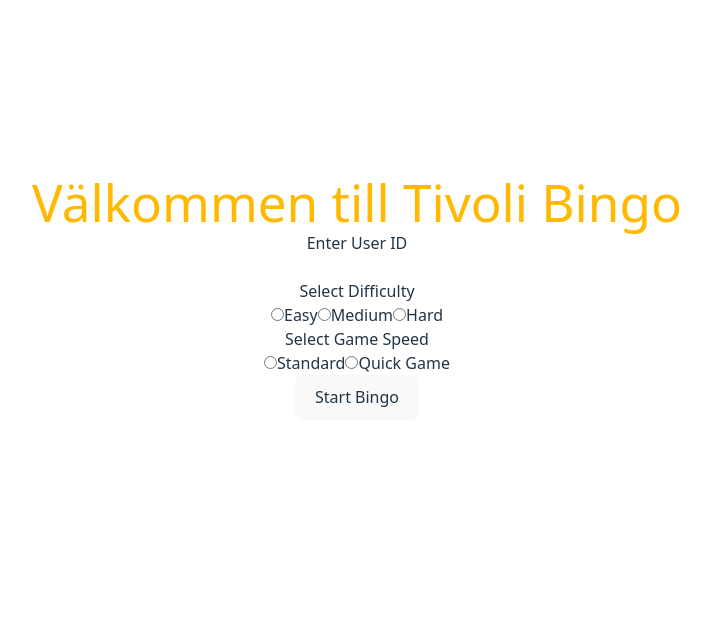
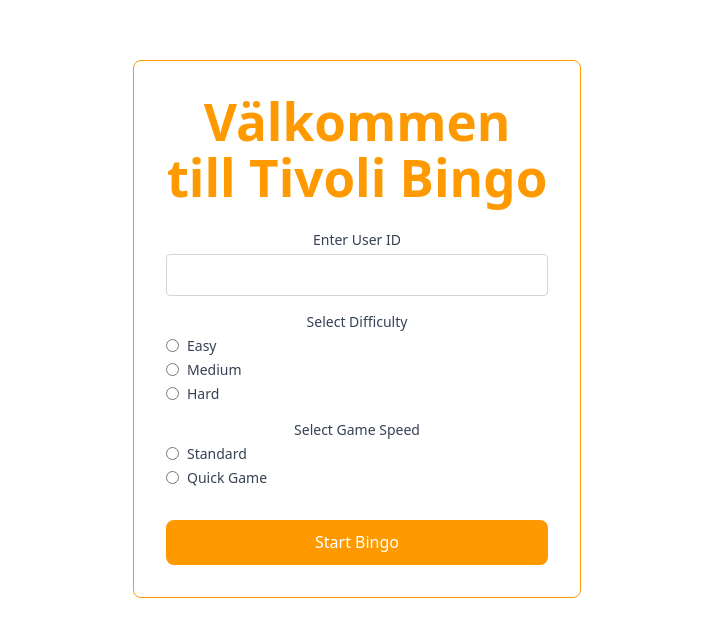
Before and after one commit to jolor2024/bingo, a React (Vite) app in the folder bingo-app/: page / in a window 1280 px wide. Shown: the part 103-740 px from the top of the page, without its empty margins (283-994 px from the left). Built offline with nearby package versions, Linux system fonts and the light colour scheme.

Commit message:
added basic style

```diff
--- a/bingo-app/src/App.tsx
+++ b/bingo-app/src/App.tsx
@@ -1,13 +1,11 @@
-import { useState, type FormEvent } from 'react'
-import './App.css'
-
+import { useState, type FormEvent } from 'react';
+import './App.css'; // Tailwind should be imported here
 import BingoGame from './components/BingoGame';
 
 function App() {
   const [userId, setUserId] = useState("");
   const [difficulty, setDifficulty] = useState("");
   const [gameSpeed, setGameSpeed] = useState('');
-
   const [gameStarted, setGameStarted] = useState(false);
 
   function startGame(e: FormEvent<HTMLFormElement>) {
@@ -19,85 +17,85 @@
   return (
     <>
       {!gameStarted && (
+        <div className="min-h-screen flex items-center justify-center px-4">
+          <div className="w-full max-w-md bg-white p-8 rounded-lg border-1 text-amber-500">
+            <h1 className="text-3xl font-bold text-center text-amber-500 mb-6">
+              Välkommen till Tivoli Bingo
+            </h1>
+            <form onSubmit={startGame} className="space-y-4">
               <div>
-      <h1 className='text-amber-400 text-2xl'>Välkommen till Tivoli Bingo</h1>
-      <form onSubmit={startGame}>
-      <h3>Enter User ID</h3>
+                <label htmlFor="userId" className="block text-sm font-medium text-gray-700 mb-1">
+                  Enter User ID
+                </label>
                 <input
                   id="userId"
                   name="userId"
                   type="text"
                   value={userId}
                   onChange={(e) => setUserId(e.target.value)}
+                  className="w-full border border-gray-300 rounded px-3 py-2 focus:outline-none focus:ring-2 focus:ring-amber-400"
                 />
+              </div>
 
-      <h3>Select Difficulty</h3>
-      <div className="difficulty-options">
+              <div>
+                <label className="block text-sm font-medium text-gray-700 mb-1">Select Difficulty</label>
+                <div className="space-y-1">
+                  {['easy', 'medium', 'hard'].map((level) => (
+                    <div key={level} className="flex items-center space-x-2">
                       <input
                         type="radio"
-          id="easy"
+                        id={level}
                         name="difficulty"
-          value="easy"
-          checked={difficulty === 'easy'}
-          onChange={() => setDifficulty('easy')}
+                        value={level}
+                        checked={difficulty === level}
+                        onChange={() => setDifficulty(level)}
+                        className="accent-amber-500"
                       />
-        <label htmlFor="easy">Easy</label>
+                      <label htmlFor={level} className="text-sm text-gray-700 capitalize">{level}</label>
+                    </div>
+                  ))}
+                </div>
+              </div>
 
+              <div>
+                <label className="block text-sm font-medium text-gray-700 mb-1">Select Game Speed</label>
+                <div className="space-y-1">
+                  {[
+                    { id: 'standard', label: 'Standard' },
+                    { id: 'quick', label: 'Quick Game' },
+                  ].map((option) => (
+                    <div key={option.id} className="flex items-center space-x-2">
                       <input
                         type="radio"
-          id="medium"
-          name="difficulty"
-          value="medium"
-          checked={difficulty === 'medium'}
-          onChange={() => setDifficulty('medium')}
+                        id={option.id}
+                        name="gamespeed"
+                        value={option.id}
+                        checked={gameSpeed === option.id}
+                        onChange={() => setGameSpeed(option.id)}
+                        className="accent-amber-500"
                       />
-        <label htmlFor="medium">Medium</label>
-
-        <input
-          type="radio"
-          id="hard"
-          name="difficulty"
-          value="hard"
-          checked={difficulty === 'hard'}
-          onChange={() => setDifficulty('hard')}
-        />
-        <label htmlFor="hard">Hard</label>
+                      <label htmlFor={option.id} className="text-sm text-gray-700">{option.label}</label>
+                    </div>
+                  ))}
+                </div>
               </div>
 
-      <h3>Select Game Speed</h3>
-      <div className="game-speed-options">
-        <input
-          type="radio"
-          id="standard"
-          name="gamespeed"
-          value="standard"
-          checked={gameSpeed === 'standard'}
-          onChange={() => setGameSpeed('standard')}
-        />
-        <label htmlFor="standard">Standard</label>
-
-        <input
-          type="radio"
-          id="quick"
-          name="gamespeed"
-          value="quick"
-          checked={gameSpeed === 'quick'}
-          onChange={() => setGameSpeed('quick')}
-        />
-        <label htmlFor="quick">Quick Game</label>
+              <button
+                type="submit"
+                className="w-full !bg-amber-500 hover:bg-amber-600 text-white font-semibold py-2 px-4 rounded mt-4 transition-colors"
+              >
+                Start Bingo
+              </button>
+            </form>
           </div>
-
-      <button type="submit">Start Bingo</button>
-      </form>
         </div>
       )}
 
       {gameStarted && (
-      <BingoGame userId={userId} difficulty={difficulty} gameSpeed={gameSpeed}/>
+        <BingoGame userId={userId} difficulty={difficulty} gameSpeed={gameSpeed} />
       )}
-
     </>
-  )
+  );
 }
 
-export default App
+export default App;
```
Lines whose indentation alone changed are shown as unchanged.
